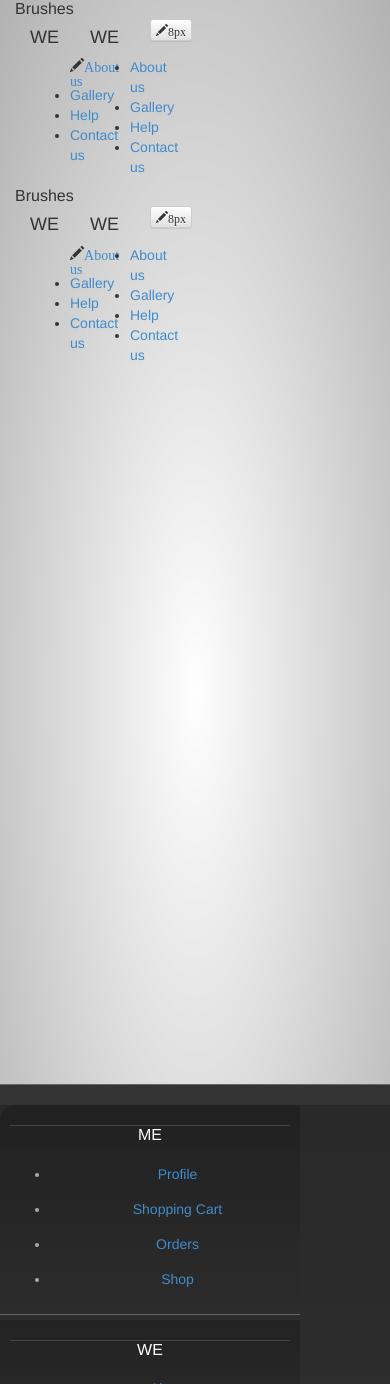
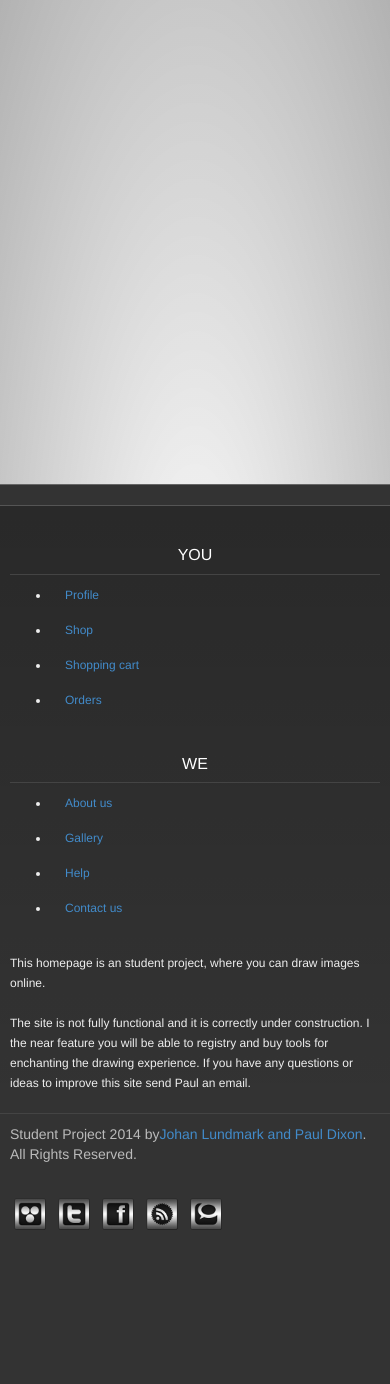
Before and after one commit to ojaula/onLine, a PHP site: template resources/templates/footer.php in a window 390 px wide. Run offline with PHP 8.4, Linux system fonts and the light colour scheme; the template is opened without the code that fills it, so the values that code supplies are empty; some libraries are stand-ins or nearby versions.

Commit message:
updated footer
eng and responsive

```diff
--- a/public_html/css/style.css
+++ b/public_html/css/style.css
@@ -1,6 +1,6 @@
 html, body {
 	height:100%;
-    font-family: 'Open Sans', sans-serif;
+    font-family:MontserratRegular,Arial,Helvetica,sans-serif;
 }
 
 
@@ -52,6 +52,7 @@ footer {
 	left:0;
 	background:#333333;
     border-top:1px solid #666666;
+    color:#eeeeee;
 
 }
 
@@ -100,15 +101,14 @@ header section{
 
 
 
-.footer .wrapper_footer{
+.footer .inner_wrapper_footer{
 	line-height:20px;
-	margin: auto;/*center content */
     margin-top: 20px;
-	width:960px;
+    padding-top: 20px;
 	font-size:12px;
-    text-align:center; /*centers block for IE(the mainblock) http://bluerobot.com/web/css/center1.html*/
-    border-top-left-radius: 15px;
-    border-top-right-radius: 15px;
+
+    border-top: 1px solid #555555;
+    border-bottom: 1px solid #444444;
 
         /*vertical graidient for left footer column */
 	background: -moz-linear-gradient(top, rgba(0,0,0,0.2) 0%, rgba(0,0,0,0) 100%);
@@ -121,14 +121,6 @@ header section{
 
 }
 
-footer .column{
-	color:#ababab;
-	float:left;
-	width:298px;
-	height:220px;
-	border-bottom: 1px solid #666666;
-    padding:10px;
-}
 
 footer .wrapper_footer  ul li{/*textformatting for mid footer column */
 	width:auto;
@@ -141,35 +133,11 @@ footer .wrapper_footer ul li a:hover{
 }
 
 
-footer .wrapper_footer .column.rightlist ul li{
-	text-align:left;
-	width:auto;
-	margin-bottom:5px;
-	clear:left;	/* removes the possibility of images floating */
-	padding:5px;
-}
-
-footer .wrapper_footer .column.rightlist ul li a span{
-	display:block;
-}
-
-footer .wrapper .column.rightlist ul li a img{
-	transition: border .20s ease;
-	float:left;
-	border:1px solid #444444;
-	margin-right:5px;
-}
-
-footer .wrapper_footer .column.rightlist ul li a img:hover{
-	border-color: #5e5e5e;
-}
-
 footer .wrapper_footer .column h4{
 	font-size: 16px;
 	color: #fff;
-	border-top: 1px solid #444444;
 	padding: 0 0 10px 0;
-	margin-bottom: 10px;
+    text-align:center;
 }
 
 
@@ -194,45 +162,28 @@ footer  .legalnotices_section_style {
 
 /*-------FOOTER--------*/
 
-@media (max-width: 915px){
+@media (max-width: 992px){
 
-	footer .wrapper .column{
-		font-size: 12px;
-		width: 230px;
-	}
-	footer .legalnotices_section_style .social{/* stacks the legal info */
-		display:block;
-	}
-	footer .legalnotices_section_style p{ /*adjust margin of legal info  */
-		margin-top:5px;
-	}
-}
 
-@media (max-width: 765px){
+    .content {
+        padding:10px;
+        padding-bottom:900px;   /* Height of the footer element */
+    }
 
-	footer .wrapper_footer{/*limits the footer width*/
-		width: 320px;
-		margin: 0 auto;
-	}
+    footer {
 
-	footer .wrapper_footer .column{ /*formatting all 3 footer columns*/
-		float:none;
-		font-size: 14px;
-		width: 300px;
-		height:auto;
-		margin-top:5px;
-		margin-bottom:5px;
-		background:inherit;
-	}
-	footer .wrapper_footer .column.leftlist{	/*remove background from left and right column(vertical gradient)*/
-		background:inherit;
-	}
-	footer .wrapper_footer .column.rightlist{
-		background:inherit;
-	}
-	footer .legalnotices_section_style p{/* gives the text of the leagal footer more space*/
-		margin-top:5px;
-		border-top:1px;
-	}
+        width:100%;
+        height:900px;
+
+    }
+    .column_wrapper{
+        float:none;
+        margin: 0 auto;
+        max-width: 400px;
+        padding:10px;
+    }
+    footer .wrapper_footer .column h4{
+        border-bottom: 1px solid #444444;
+    }
 
 }
--- a/resources/templates/footer.php
+++ b/resources/templates/footer.php
@@ -1,68 +1,23 @@
-<footer class="footer">
-    <section class="wrapper_footer"  >
-        <article class="column leftlist">
-            <h4>ME</h4>
+<footer class="footer" >
+    <div class="wrapper_footer " style="float: none; max-width: 900px; margin: 0 auto;">
+        <section class="inner_wrapper_footer" style="padding-top: 20px">
+            <div class="row">
+                <div class=" col-xs-12 col-md-4">
+                    <div class="column_wrapper">
+                        <article class="column midlist" >
+                            <h4>YOU</h4>
                             <ul>
                                 <li><a href="javascript:void(0)">Profile</a></li>
-                <li><a href="javascript:void(0)">Shopping Cart</a></li>
+                                <li><a href="javascript:void(0)">Shop</a></li>
+                                <li><a href="javascript:void(0)">Shopping cart</a></li>
                                 <li><a href="javascript:void(0)">Orders</a></li>
-                <li><a href="javascript:void(0)">Shop</a></li>
-            </ul>
-        </article>
-        <article class="column midlist">
-            <h4>WE</h4>
-            <ul>
-                <li><a href="javascript:void(0)">About us</a></li>
-                <li><a href="javascript:void(0)">Gallery</a></li>
-                <li><a href="javascript:void(0)">Help</a></li>
-                <li><a href="javascript:void(0)">Contact us</a></li>
-            </ul>
-        </article>
-        <article class="column rightlist">
-            <h4>Dolor sit amet</h4>
-            <ul>
-                <li><a href="javascript:void(0)"><img src="images/icons/ic1.jpg" width="50px" alt="some alt text"/><span>Unterwegs traf es eine Copy. Die Copy warnte.</span></a></li>
-                <li><a href="javascript:void(0)"><img src="images/icons/ic4.jpg" width="50px" alt="some alt text"/><span>Doch alles Gutzureden konnte es nicht.</span></a></li>
-
-            </ul>
-        </article>
-
-        <section id="copyright_wrapper" class="legalnotices_section_style">
-            <h3 class="hidden" style="display:inline-block;">Copyright notice</h3>
-            <!-- display as inline-block for horizontal placement of text-->
-            <p style="display:inline-block;">
-                Student Project 2014 by <a href="http://www.ltu.se">Johan Lundmark and Paul Dixon</a>. All Rights Reserved.
-            </P>
-            <div class="social" style="display:inline-block;">
-                <a href="javascript:void(0)"><img src="images/icons/s.png" alt="google plus" width="40"/></a>
-                <a href="javascript:void(0)"><img src="images/icons/tw.png" alt="tumblr" width="40"/></a>
-                <a href="javascript:void(0)"><img src="images/icons/f.png" alt="youtube" width="40"/></a>
-                <a href="javascript:void(0)"><img src="images/icons/r.png" alt="bebo" width="40"/></a>
-                <a href="javascript:void(0)"><img src="images/icons/sp.png" alt="xing" width="40"/></a>
-            </div>
-        </section>
-    </section>
-</footer>
-
-<div class="row center-block " style="float: none; max-width: 900px;">
-    <div class="col-xs-12 col-md-6">
-        <h3 class="panel-title">Brushes</h3>
-
-
-        <!-- COLOR -->
-        <div class="col-xs-2 col-md-2">
-            <article class="column midlist">
-                <h4>WE</h4>
-                <ul>
-                    <li class=" glyphicon glyphicon-pencil" ><a href="javascript:void(0)">About us</a></li>
-                    <li><a href="javascript:void(0)">Gallery</a></li>
-                    <li><a href="javascript:void(0)">Help</a></li>
-                    <li><a href="javascript:void(0)">Contact us</a></li>
                             </ul>
                         </article>
                     </div>
-        <div class="col-xs-2 col-md-2">
-            <article class="column midlist">
+                </div>
+                <div class="col col-xs-12 col-md-4" >
+                    <div class="column_wrapper">
+                        <article class="column midlist" >
                             <h4>WE</h4>
                             <ul>
                                 <li><a href="javascript:void(0)">About us</a></li>
@@ -72,12 +27,48 @@
                             </ul>
                         </article>
                     </div>
-        <div class="col-xs-2 col-md-2">
-            <button type="button" class="btn btn-default btn-xs glyphicon glyphicon-pencil">8px
-            </button>
+                </div>
+
+                <div class="col-xs-12 col-md-4" >
+                    <div class="column_wrapper">
+                        <article class="column midlist" >
+                            <p>
+                                This homepage is an student project, where you can draw images online.
+                                <br>
+                                <br>
+                                The site is not fully functional and it is correctly under construction.
+                                I the near feature you will be able to registry and buy tools for enchanting the drawing experience.
+                                If you have any questions or ideas to improve this site send Paul an email.
+
+                            </p>
+                        </article>
                     </div>
                 </div>
             </div>
+        </section>
+
+        <div class="row" id=" copyright_wrapper" >
+            <h3 class="hidden">Copyright notice</h3>
+
+            <div class="col-xs-12 col-md-12" style="color: #bbbbbb;" >
+                <div class="column_wrapper">
+                    Student Project 2014 by<a href="http://www.ltu.se">Johan Lundmark and Paul Dixon</a>. All Rights Reserved.</P>
+                </div>
+            </div>
+            <div class="col-xs-12 col-md-12 " >
+                <div class="column_wrapper">
+                    <a href="javascript:void(0)"><img src="images/icons/s.png" alt="google plus" width="40"/></a>
+                    <a href="javascript:void(0)"><img src="images/icons/tw.png" alt="tumblr" width="40"/></a>
+                    <a href="javascript:void(0)"><img src="images/icons/f.png" alt="youtube" width="40"/></a>
+                    <a href="javascript:void(0)"><img src="images/icons/r.png" alt="bebo" width="40"/></a>
+                    <a href="javascript:void(0)"><img src="images/icons/sp.png" alt="xing" width="40"/></a>
+                </div>
+            </div>
+        </div>
+
+    </div>
+
+</footer>
 
 <!--load bootstrap scripts -->
 <script src="js/bootstrap.min.js"></script>
```
Lines whose indentation alone changed are shown as unchanged.
